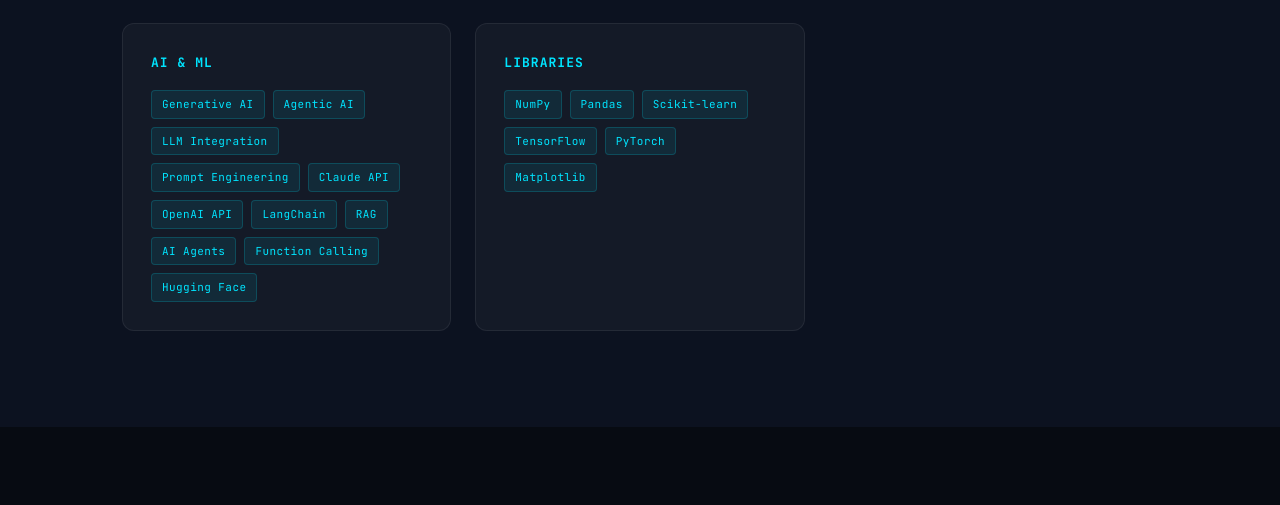
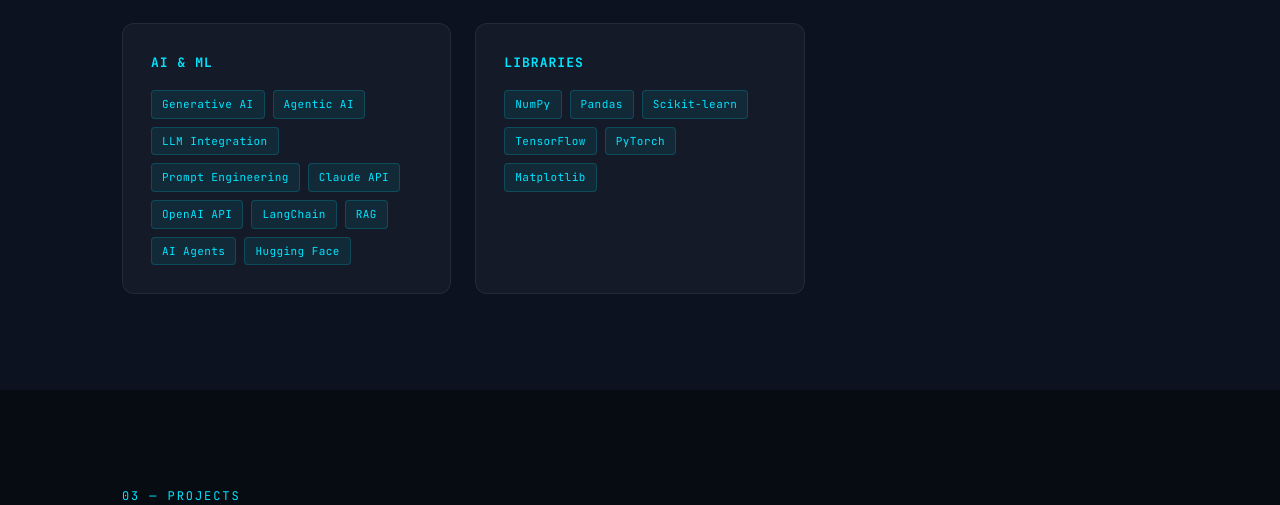
Before and after one commit to SaimiAh/saim-portfolio, a Django app: page / in a window 1280 px wide. Shown: the part 2772-3277 px from the top of the page. Run offline with Django 4.2, Linux system fonts and the light colour scheme; data that the repository does not hold is empty.

Commit message:
New changes

```diff
--- a/portfolio/templates/portfolio/index.html
+++ b/portfolio/templates/portfolio/index.html
@@ -657,7 +657,6 @@
           <span class="tag">LangChain</span>
           <span class="tag">RAG</span>
           <span class="tag">AI Agents</span>
-          <span class="tag">Function Calling</span>
           <span class="tag">Hugging Face</span>
         </div>
       </div>
```
